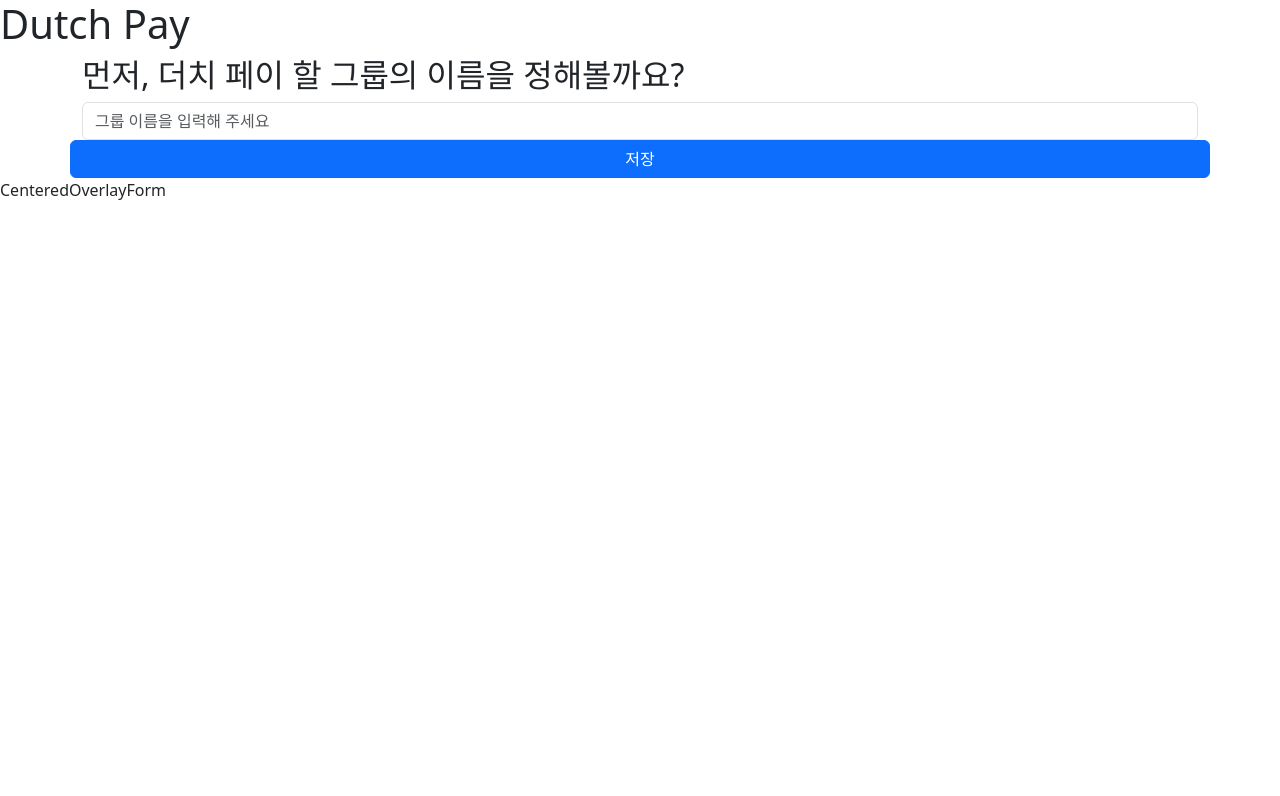
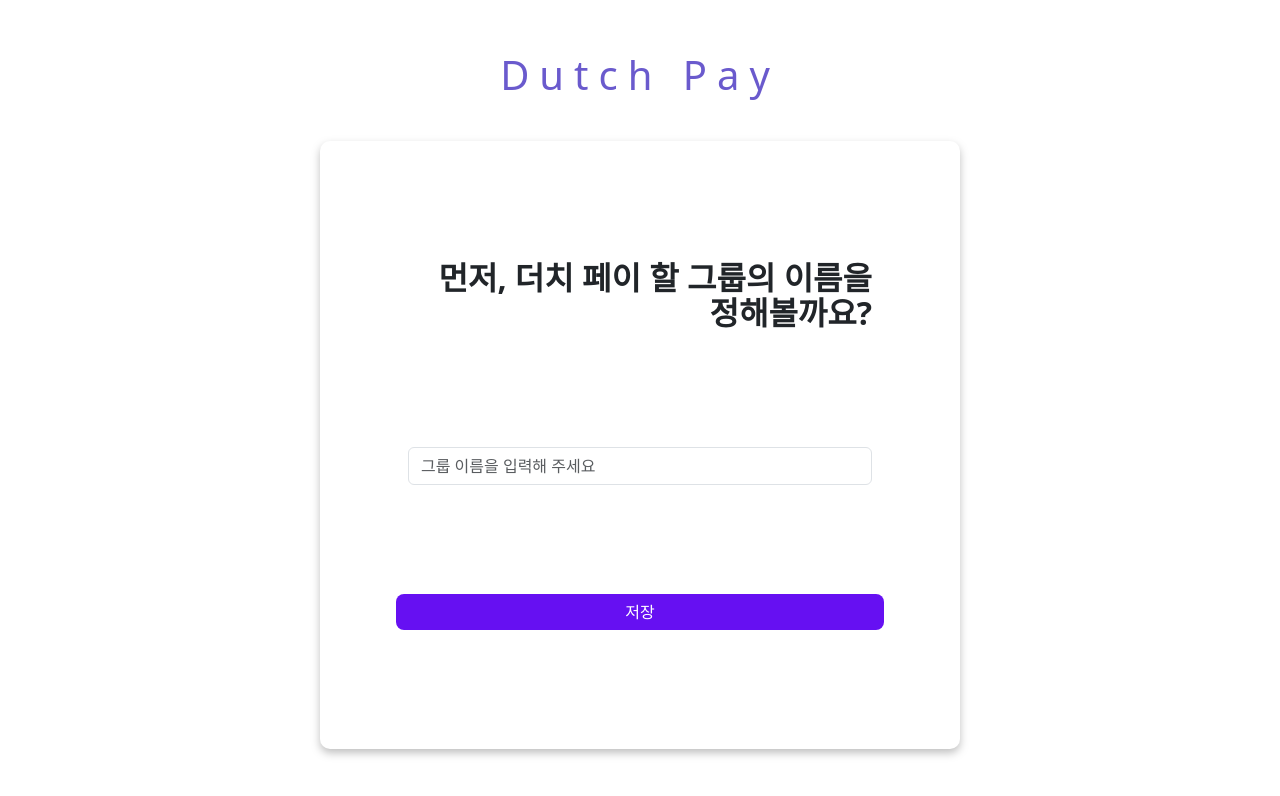
Before and after one commit to SeokhunEom/dutchpay, a React (Vite) app: page / in a window 1280 px wide. Shown: the top 796 px of the page. Built offline with nearby package versions, Linux system fonts and the light colour scheme.

Commit message:
STYLE: CreateGroup 컴포넌트 스타일링

```diff
--- a/package.json
+++ b/package.json
@@ -16,7 +16,8 @@
     "react-bootstrap": "^2.10.2",
     "react-dom": "^18.2.0",
     "react-router-dom": "^6.23.0",
-    "recoil": "^0.7.7"
+    "recoil": "^0.7.7",
+    "styled-components": "^6.1.8"
   },
   "devDependencies": {
     "@testing-library/jest-dom": "^6.4.2",
--- a/src/components/CenteredOverlayForm.tsx
+++ b/src/components/CenteredOverlayForm.tsx
@@ -1,5 +1,40 @@
-function CenteredOverlayForm() {
-  return <div>CenteredOverlayForm</div>;
+import React from 'react';
+import styled from 'styled-components';
+import { Container } from 'react-bootstrap';
+import OverlayWrapper from './shared/OverlayWrapper.tsx';
+
+type CenteredOverlayFormProps = {
+  children: React.ReactNode;
+};
+
+function CenteredOverlayForm({ children }: CenteredOverlayFormProps) {
+  return (
+    <StyledCentralizedContainer>
+      <StyledHeader>Dutch Pay</StyledHeader>
+      <OverlayWrapper>
+        {children}
+      </OverlayWrapper>
+    </StyledCentralizedContainer>
+  );
 }
 
+const StyledCentralizedContainer = styled(Container)`
+    width: 50vw;
+    min-height: 100vh;
+    display: flex;
+    flex-direction: column;
+    justify-content: center;
+    align-items: center;
+    padding: 0px;
+    gap: 10px;
+`;
+
+const StyledHeader = styled.h1`
+    font-weight: 200;
+    letter-spacing: 10px;
+    color: slateblue;
+    text-align: center;
+    margin-bottom: 0.8em;
+`;
+
 export default CenteredOverlayForm;
--- a/src/components/CreateGroup.tsx
+++ b/src/components/CreateGroup.tsx
@@ -1,10 +1,11 @@
+import React, { useState } from 'react';
 import {
   Button, Container, Form, Row,
 } from 'react-bootstrap';
 import { useRecoilState } from 'recoil';
-import React, { useState } from 'react';
+import styled from 'styled-components';
+import CenteredOverlayForm from './CenteredOverlayForm';
 import groupNameState from '../state/groupName';
-import CenteredOverlayForm from './CenteredOverlayForm';
 
 type HandleSubmitType = (event: React.FormEvent<HTMLFormElement>) => void;
 type OnChangeType = (event: React.ChangeEvent<HTMLInputElement>) => void;
@@ -30,15 +31,18 @@
     setGroupName(event.target.value);
   };
 
+  // @ts-ignore
+  // @ts-ignore
+  // @ts-ignore
   return (
-    <div>
-      <h1>Dutch Pay</h1>
+    <CenteredOverlayForm>
       <Container>
         <Form validated={validated} onSubmit={handleSubmit}>
-          <Row>
-            <h2>먼저, 더치 페이 할 그룹의 이름을 정해볼까요?</h2>
+          <StyledRow>
+            <Row className="align-items-start">
+              <StyledH2>먼저, 더치 페이 할 그룹의 이름을 정해볼까요?</StyledH2>
             </Row>
-          <Row>
+            <Row className="align-items-center">
               <Form.Group controlId="validationGroupName">
                 <Form.Control
                   type="text"
@@ -50,14 +54,41 @@
                 <Form.Control.Feedback type="invalid" data-valid={validGroupName}>그룹 이름을 입력해 주세요.</Form.Control.Feedback>
               </Form.Group>
             </Row>
-          <Row>
-            <Button type="submit">저장</Button>
+            <Row className="align-items-end">
+              <StyledSubmitButton>저장</StyledSubmitButton>
             </Row>
+          </StyledRow>
         </Form>
       </Container>
-      <CenteredOverlayForm />
-    </div>
+    </CenteredOverlayForm>
   );
 }
 
+const StyledRow = styled(Row)`
+    height: 60vh;
+    align-items: center;
+    justify-content: center;
+`;
+
+const StyledH2 = styled.h2`
+    font-weight: 700;
+    line-height: 35px;
+    text-align: right;
+    overflow-wrap: break-word;
+    word-break: keep-all;
+`;
+
+const StyledSubmitButton = styled(Button).attrs({
+  type: 'submit',
+})`
+    background-color: #6610F2;
+    border-radius: 8px;
+    border: none;
+
+    &:hover {
+        background-color: #6610F2;
+        filter: brightness(80%);
+    }
+`;
+
 export default CreateGroup;
--- /dev/null
+++ b/src/components/shared/OverlayWrapper.tsx
@@ -0,0 +1,25 @@
+import React from 'react';
+import styled from 'styled-components';
+
+type StyledContainerProps = {
+  minHeight?: string;
+  padding?: string;
+};
+
+type OverlayWrapperProps = StyledContainerProps & {
+  children: React.ReactNode;
+};
+
+function OverlayWrapper({ children }: OverlayWrapperProps) {
+  return <StyledContainer>{children}</StyledContainer>;
+}
+
+const StyledContainer = styled.div<StyledContainerProps>`
+    padding: ${(props) => props.padding || '5vw'};
+    border-radius: 10px;
+    background-color: white;
+    filter: drop-shadow(0px 4px 4px rgba(0, 0, 0, 0.25));
+    min-height: ${(props) => props.minHeight || '0'};
+`;
+
+export default OverlayWrapper;
```
Also changed, not shown: 1 other file (tests, documents, lock files or other folders). Lines whose indentation alone changed are shown as unchanged.
